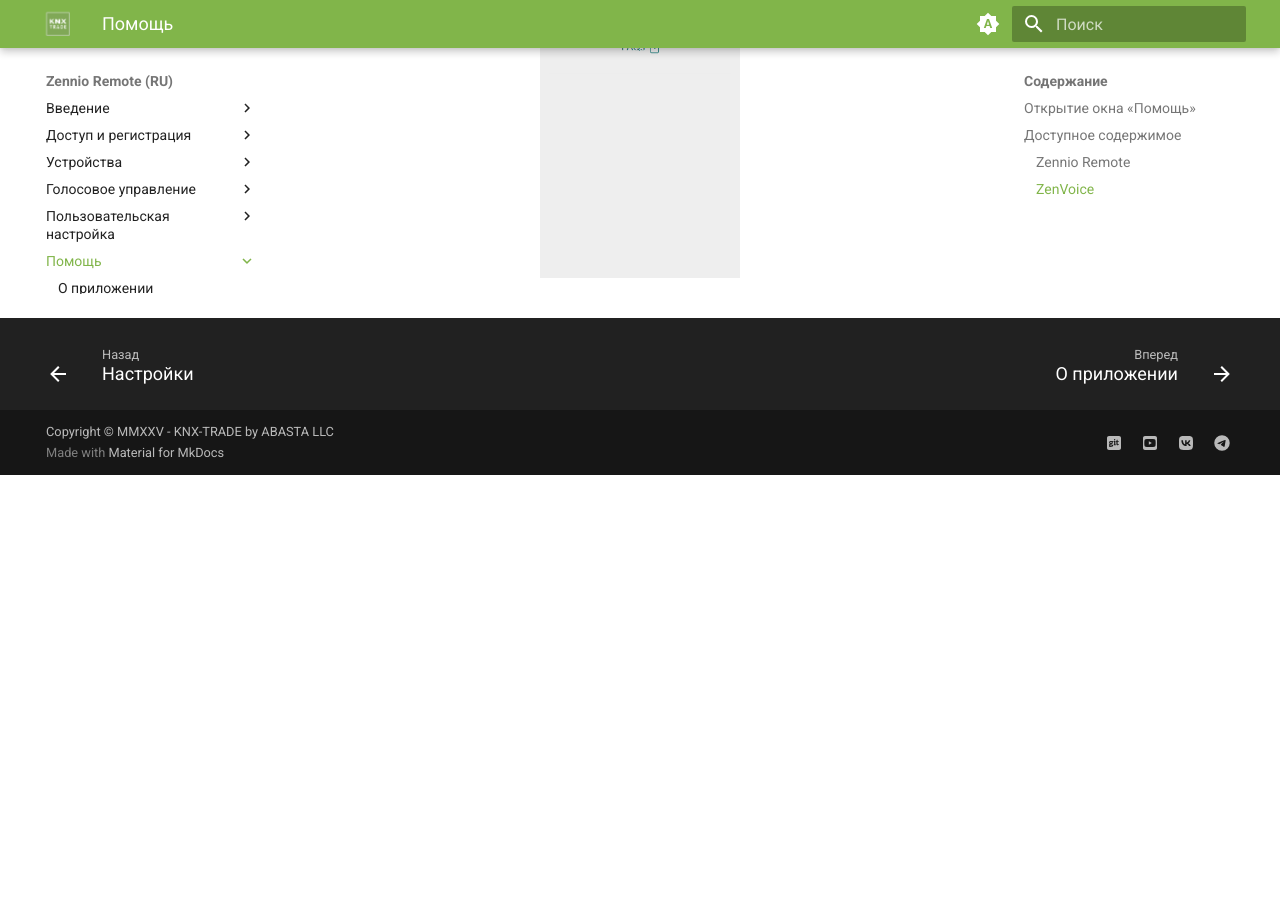
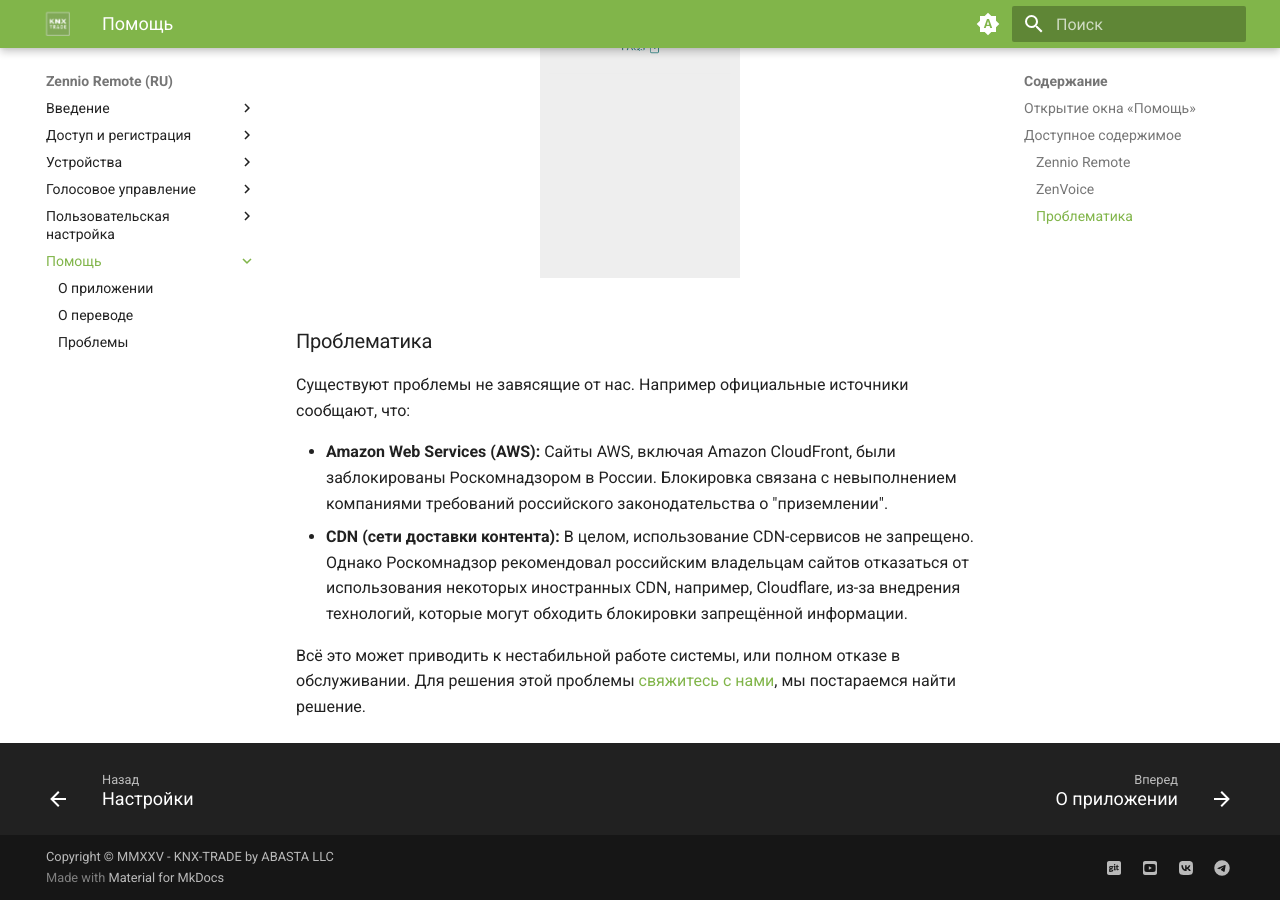
Before and after one commit to knxtrade/zr-manual-ru, an MkDocs documentation site: the page built from docs/help/index.md, in a window 1280 px wide and 900 px high, scrolled down 1851 px. Built offline with MkDocs 1.6.1 and Material for MkDocs 9.7.7, drawn with Linux system fonts in a browser that asks for light colours; comment, search, counter and statistics services are not loaded; before the commit the page ends 2326 px from its top, so only the background shows below that.

Commit message:
(редакция) о проблемах сети

```diff
--- a/docs/help/index.md
+++ b/docs/help/index.md
@@ -48,3 +48,12 @@
 <figure markdown>
 ![help_zv.png](../images/help_zv.png){ width="200" loading=lazy }
 </figure>
+
+### Проблематика
+
+Существуют проблемы не завясящие от нас. Например официальные источники сообщают, что:
+
+* **Amazon Web Services (AWS):** Сайты AWS, включая Amazon CloudFront, были заблокированы Роскомнадзором в России. Блокировка связана с невыполнением компаниями требований российского законодательства о "приземлении".
+* **CDN (сети доставки контента):** В целом, использование CDN-сервисов не запрещено. Однако Роскомнадзор рекомендовал российским владельцам сайтов отказаться от использования некоторых иностранных CDN, например, Cloudflare, из-за внедрения технологий, которые могут обходить блокировки запрещённой информации.
+
+Всё это может приводить к нестабильной работе системы, или полном отказе в обслуживании. Для решения этой проблемы [свяжитесь с нами](https://abasta.ru/helpdesk/1), мы постараемся найти решение.
--- a/mkdocs.yml
+++ b/mkdocs.yml
@@ -152,3 +152,4 @@
       - help/index.md
       - help/about.md
       - help/translation.md
+      - help/network.md
```
Also changed, not shown: docs/help/network.md (added, +42 -0 lines).
